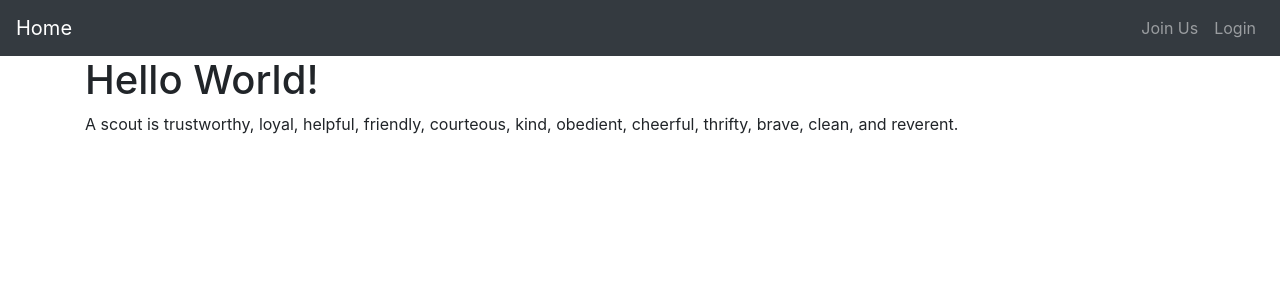
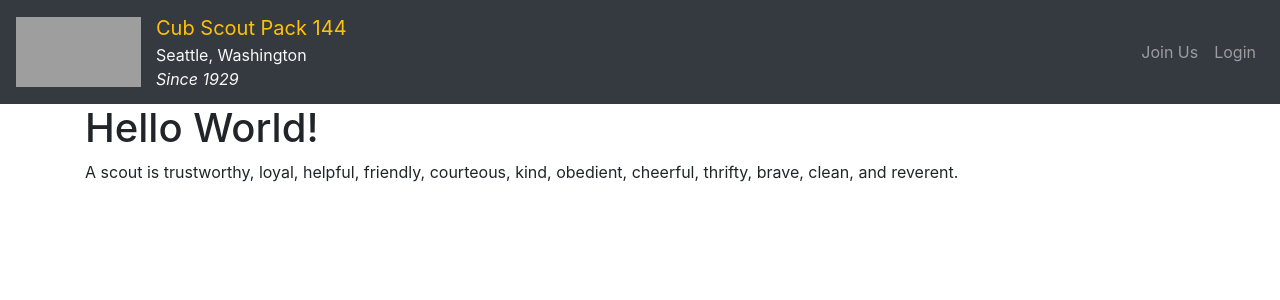
Before and after one commit to Pack144/py_packman, a Django app: page / in a window 1280 px wide. Shown: the top 300 px of the page. Run offline with Django 3.2, Linux system fonts and the light colour scheme; some libraries are stand-ins or nearby versions; grey boxes are pictures that could not be loaded.

Commit message:
Tweak the header

```diff
--- a/templates/header.html
+++ b/templates/header.html
@@ -1,6 +1,25 @@
+{% load static %}
+{% block optional_header %}<link rel="stylesheet" href="{% static 'css/header.css' %}">{% endblock %}
 {% block header %}
     <nav class="navbar navbar-expand-lg navbar-dark bg-dark">
-        <a class="navbar-brand" href="{% url 'homepage' %}">Home</a>
+        <a class="navbar-brand" href="{% url 'homepage' %}">
+				<div class="row align-items-center">
+					<div class="col">
+						<img src="{% static 'img/logo.png' %}" width="125" height="70" class="d-inline align-top" alt="Logo">
+					</div>
+					<div class="col d-none d-sm-block">
+						<div class="row text-warning">
+							Cub Scout Pack 144
+						</div>
+						<div class="row text-light">
+							<small>Seattle, Washington</small>
+						</div>
+						<div class="row text-light">
+							<small><em>Since 1929</em></small>
+						</div>
+					</div>
+				</div>
+        </a>
         <button class="navbar-toggler" type="button" data-toggle="collapse" data-target="#navbarNav"
                 aria-controls="navbarNav" aria-expanded="false" aria-label="Toggle navigation">
             <span class="navbar-toggler-icon"></span>
```
